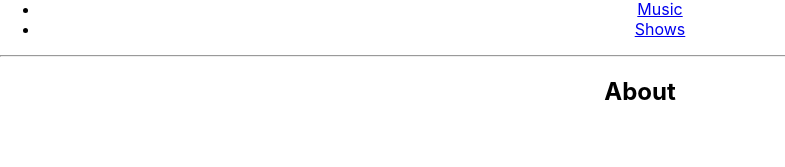
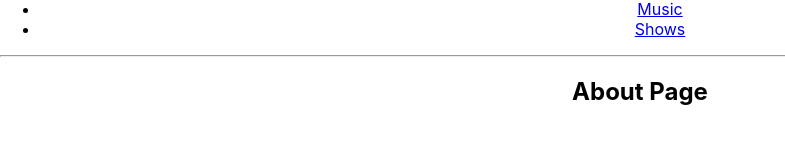
Before and after one commit to hdemos/ravs-music, a React (Create React App) app: page /About in a window 1280 px wide. Shown: the part 123-290 px from the top of the page, without its empty margins (0-785 px from the left). Built offline with nearby package versions, Linux system fonts and the light colour scheme.

Commit message:
separated outAbout page - working

```diff
--- a/src/App.js
+++ b/src/App.js
@@ -2,6 +2,7 @@ import React from 'react';
 import {BrowserRouter as Router, Switch, Route, Link} from "react-router-dom";
 // import {Route} from "react-router";
 import './App.css';
+import About from "./components/About";
 
 function App() {
   return (
@@ -47,13 +48,13 @@ function Home() {
   )
 }
 
-function About() {
-  return(
-      <div>
-        <h2>About</h2>
-      </div>
-  )
-}
+// function About() {
+//   return(
+//       <div>
+//         <h2>About</h2>
+//       </div>
+//   )
+// }
 
 function Music() {
   return(
--- /dev/null
+++ b/src/components/About.js
@@ -0,0 +1,11 @@
+import React from "react";
+
+export default class About extends React.Component {
+    render() {
+        return (
+            <div>
+                <h1>About Page</h1>
+            </div>
+        );
+    }
+}
```
